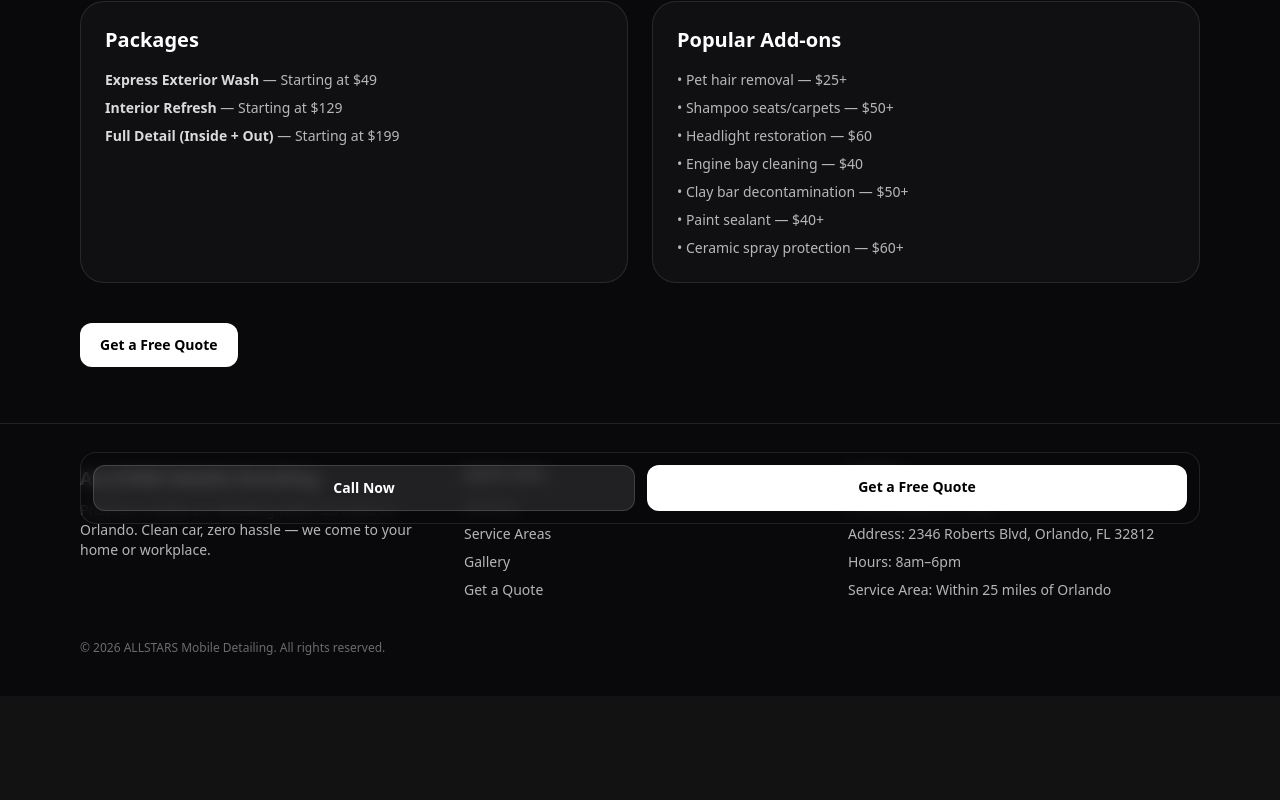
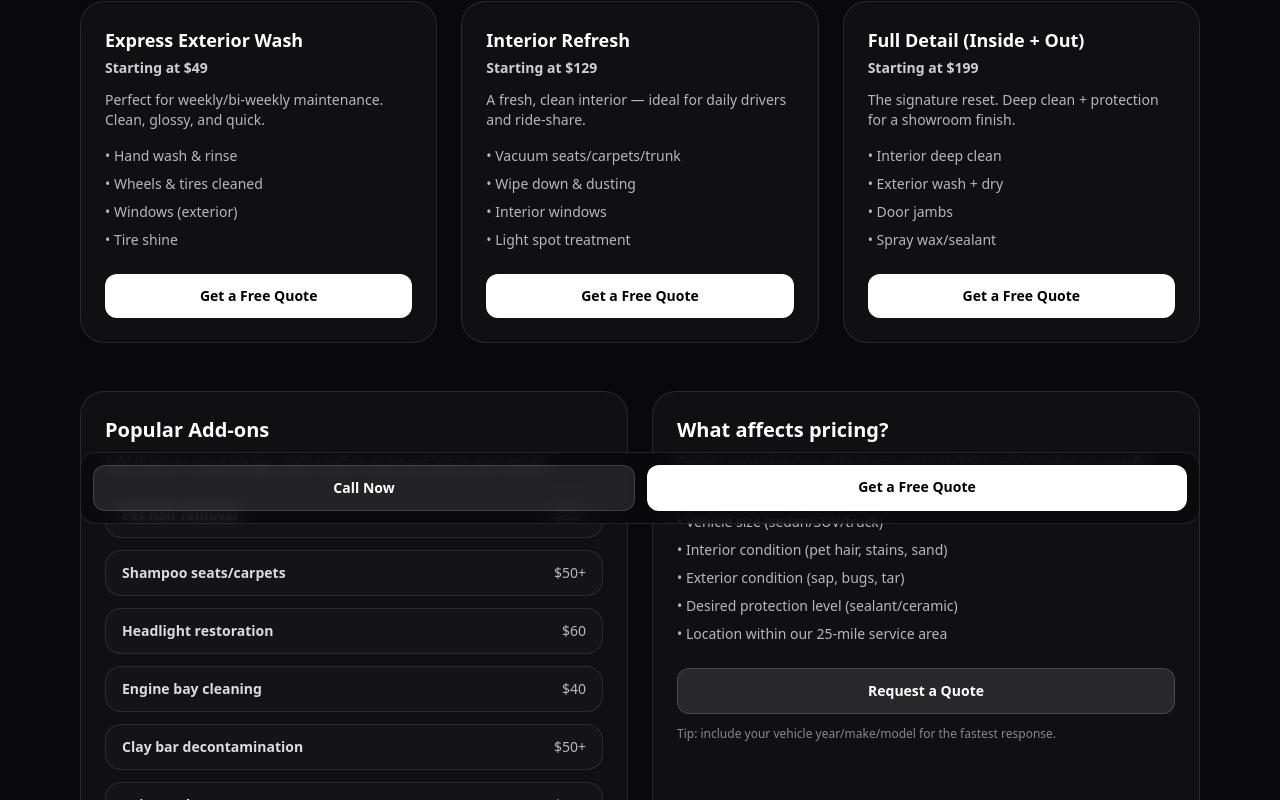
Before and after one commit to colbyrita3-sudo/allstars-mobile-detailing, a React (Vite) app: page /services in a window 1280 px wide. Shown: the part 260-1060 px from the top of the page. Before the commit the page ends 956 px from the top, so only its background shows below. Built offline with nearby package versions, Linux system fonts and the light colour scheme.

Commit message:
Improve services page + add SEO

```diff
--- a/src/pages/Services.tsx
+++ b/src/pages/Services.tsx
@@ -1,48 +1,147 @@
-
 import { Link } from "react-router-dom";
+import Seo from "../components/Seo";
 
 export default function Services() {
   return (
+    <>
+      <Seo
+        title="Mobile Detailing Services Orlando | Packages & Add-Ons | ALLSTARS"
+        description="Explore ALLSTARS Mobile Detailing services in Orlando, FL. Choose exterior, interior, or full detail packages plus popular add-ons like pet hair removal, shampoo, and headlight restoration."
+        path="/services"
+      />
+
       <section className="bg-zinc-950">
         <div className="mx-auto max-w-6xl px-4 py-14">
-        <h1 className="text-3xl font-bold">Services</h1>
+          <h1 className="text-3xl font-bold">Services & Pricing</h1>
           <p className="mt-2 max-w-2xl text-white/70">
-          Choose a package and add-ons. Starting prices are shown — final quotes depend on vehicle size and condition.
+            Premium <span className="text-white/85 font-semibold">mobile car detailing in Orlando</span>{" "}
+            (within 25 miles). Starting prices shown — final quotes depend on vehicle size and condition.
           </p>
 
-        <div className="mt-10 grid gap-6 md:grid-cols-2">
-          <div className="rounded-3xl border border-white/10 bg-white/[0.03] p-6">
-            <h2 className="text-xl font-bold">Packages</h2>
+          {/* Packages */}
+          <div className="mt-10 grid gap-6 md:grid-cols-3">
+            {[
+              {
+                name: "Express Exterior Wash",
+                price: "Starting at $49",
+                blurb:
+                  "Perfect for weekly/bi-weekly maintenance. Clean, glossy, and quick.",
+                items: [
+                  "Hand wash & rinse",
+                  "Wheels & tires cleaned",
+                  "Windows (exterior)",
+                  "Tire shine",
+                ],
+              },
+              {
+                name: "Interior Refresh",
+                price: "Starting at $129",
+                blurb:
+                  "A fresh, clean interior — ideal for daily drivers and ride-share.",
+                items: [
+                  "Vacuum seats/carpets/trunk",
+                  "Wipe down & dusting",
+                  "Interior windows",
+                  "Light spot treatment",
+                ],
+              },
+              {
+                name: "Full Detail (Inside + Out)",
+                price: "Starting at $199",
+                blurb:
+                  "The signature reset. Deep clean + protection for a showroom finish.",
+                items: [
+                  "Interior deep clean",
+                  "Exterior wash + dry",
+                  "Door jambs",
+                  "Spray wax/sealant",
+                ],
+              },
+            ].map((p) => (
+              <div
+                key={p.name}
+                className="rounded-3xl border border-white/10 bg-white/[0.03] p-6"
+              >
+                <div className="text-lg font-bold">{p.name}</div>
+                <div className="mt-1 text-sm font-semibold text-white/80">
+                  {p.price}
+                </div>
+                <p className="mt-3 text-sm text-white/70">{p.blurb}</p>
                 <ul className="mt-4 grid gap-2 text-sm text-white/70">
-              <li><span className="font-semibold text-white/85">Express Exterior Wash</span> — Starting at $49</li>
-              <li><span className="font-semibold text-white/85">Interior Refresh</span> — Starting at $129</li>
-              <li><span className="font-semibold text-white/85">Full Detail (Inside + Out)</span> — Starting at $199</li>
+                  {p.items.map((i) => (
+                    <li key={i}>• {i}</li>
+                  ))}
                 </ul>
-          </div>
 
-          <div className="rounded-3xl border border-white/10 bg-white/[0.03] p-6">
-            <h2 className="text-xl font-bold">Popular Add-ons</h2>
-            <ul className="mt-4 grid gap-2 text-sm text-white/70">
-              <li>• Pet hair removal — $25+</li>
-              <li>• Shampoo seats/carpets — $50+</li>
-              <li>• Headlight restoration — $60</li>
-              <li>• Engine bay cleaning — $40</li>
-              <li>• Clay bar decontamination — $50+</li>
-              <li>• Paint sealant — $40+</li>
-              <li>• Ceramic spray protection — $60+</li>
-            </ul>
-          </div>
-        </div>
-
-        <div className="mt-10">
                 <Link
                   to="/contact"
-            className="inline-flex rounded-xl bg-white px-5 py-3 text-sm font-semibold text-black hover:bg-white/90"
+                  className="mt-6 inline-flex w-full items-center justify-center rounded-xl bg-white px-4 py-3 text-sm font-semibold text-black hover:bg-white/90"
                 >
                   Get a Free Quote
                 </Link>
               </div>
+            ))}
+          </div>
+
+          {/* Add-ons */}
+          <div className="mt-12 grid gap-6 md:grid-cols-2">
+            <div className="rounded-3xl border border-white/10 bg-white/[0.03] p-6">
+              <h2 className="text-xl font-bold">Popular Add-ons</h2>
+              <p className="mt-2 text-sm text-white/70">
+                Add these to any package. We’ll confirm exact pricing in your quote.
+              </p>
+
+              <div className="mt-5 grid gap-3">
+                {[
+                  { name: "Pet hair removal", price: "$25+" },
+                  { name: "Shampoo seats/carpets", price: "$50+" },
+                  { name: "Headlight restoration", price: "$60" },
+                  { name: "Engine bay cleaning", price: "$40" },
+                  { name: "Clay bar decontamination", price: "$50+" },
+                  { name: "Paint sealant", price: "$40+" },
+                  { name: "Ceramic spray protection", price: "$60+" },
+                ].map((a) => (
+                  <div
+                    key={a.name}
+                    className="flex items-center justify-between rounded-2xl border border-white/10 bg-white/[0.02] px-4 py-3"
+                  >
+                    <div className="text-sm font-semibold text-white/85">
+                      {a.name}
+                    </div>
+                    <div className="text-sm text-white/70">{a.price}</div>
+                  </div>
+                ))}
+              </div>
+            </div>
+
+            <div className="rounded-3xl border border-white/10 bg-white/[0.03] p-6">
+              <h2 className="text-xl font-bold">What affects pricing?</h2>
+              <p className="mt-2 text-sm text-white/70">
+                Quotes vary based on vehicle size and condition. Here’s what we usually ask:
+              </p>
+
+              <ul className="mt-5 grid gap-2 text-sm text-white/70">
+                <li>• Vehicle size (sedan/SUV/truck)</li>
+                <li>• Interior condition (pet hair, stains, sand)</li>
+                <li>• Exterior condition (sap, bugs, tar)</li>
+                <li>• Desired protection level (sealant/ceramic)</li>
+                <li>• Location within our 25-mile service area</li>
+              </ul>
+
+              <Link
+                to="/contact"
+                className="mt-6 inline-flex w-full items-center justify-center rounded-xl border border-white/15 bg-white/10 px-4 py-3 text-sm font-semibold text-white hover:bg-white/15"
+              >
+                Request a Quote
+              </Link>
+
+              <p className="mt-3 text-xs text-white/50">
+                Tip: include your vehicle year/make/model for the fastest response.
+              </p>
+            </div>
+          </div>
         </div>
       </section>
+    </>
   );
 }
```
Lines whose indentation alone changed are shown as unchanged.
